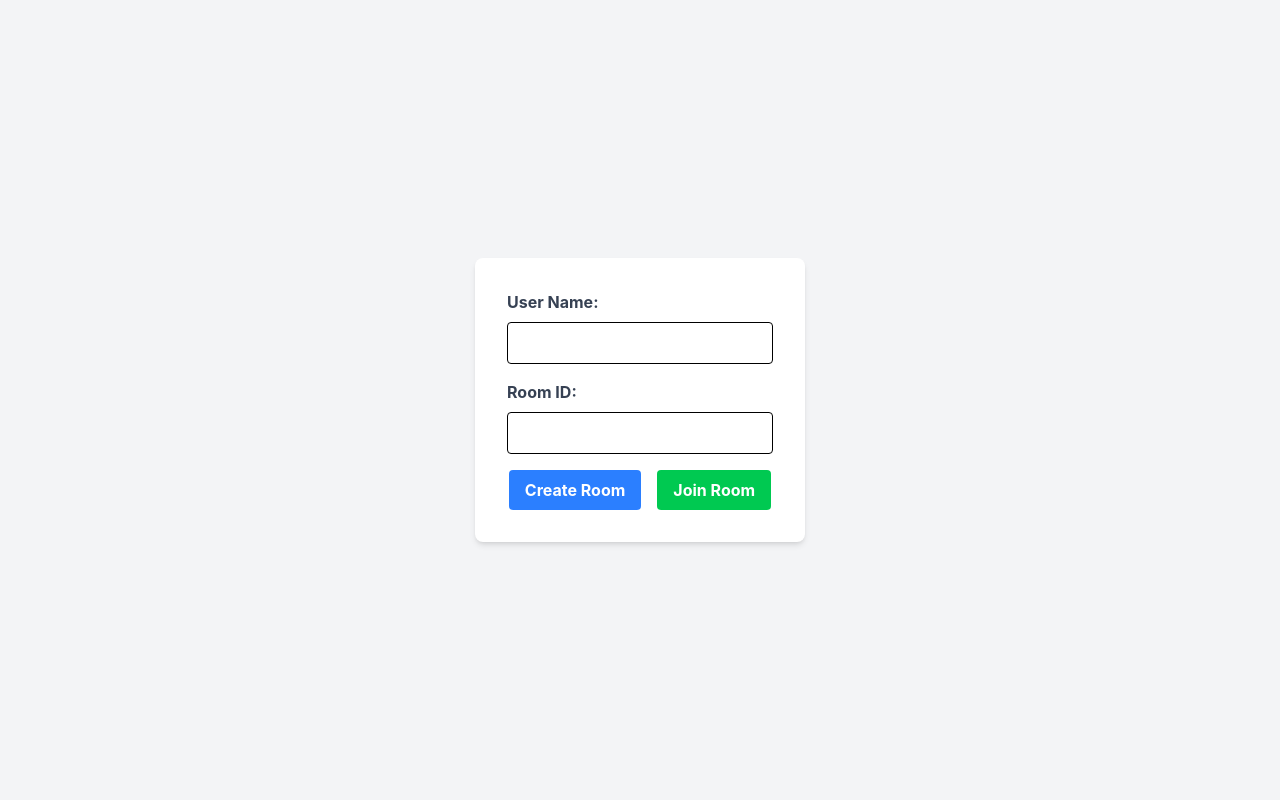
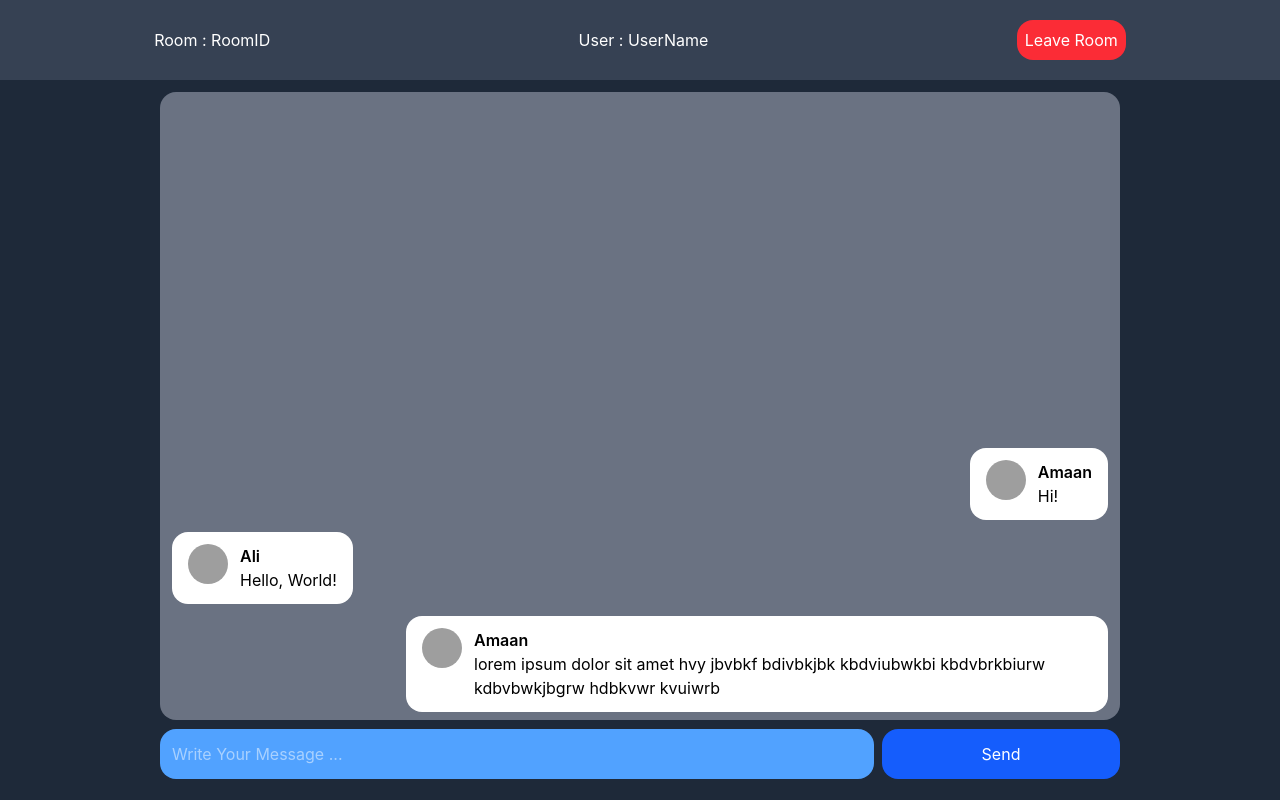
Before and after one commit to Amaanali18/ChatApp, a React (Vite) app in the folder frontend/: page /chat in a window 1280 px wide. Built offline with nearby package versions, Linux system fonts and the light colour scheme; grey boxes are pictures that could not be loaded.

Commit message:
Refined User Pages by implementing Routes

```diff
--- a/frontend/package.json
+++ b/frontend/package.json
@@ -13,6 +13,7 @@
     "@tailwindcss/vite": "^4.3.1",
     "react": "^19.2.6",
     "react-dom": "^19.2.6",
+    "react-router-dom": "^7.18.0",
     "tailwindcss": "^4.3.1"
   },
   "devDependencies": {
--- a/frontend/src/App.jsx
+++ /dev/null
@@ -1,62 +0,0 @@
-import {useState} from "react";
-
-function App() {
-
-  const [userName, setUserName] = useState('');
-  const [roomId, setRoomId] = useState('');
-
-  const handleCreateRoom = () => (
-      // Add your logic to create a room here
-      console.log(`Creating room with user: ${userName}, room ID: ${roomId}`)
-      );
-
-  const handleJoinRoom = () => (
-      // Add your logic to join a room here
-      console.log(`Joining room with user: ${userName}, room ID: ${roomId}`)
-      );
-
-  return (
-      <div className="flex justify-center items-center h-screen bg-gray-100">
-        <form className="bg-white shadow-md rounded-lg p-8 max-w-xl mx-auto">
-          <div className="mb-4">
-            <label htmlFor="userName" className="block text-gray-700 font-bold mb-2">User Name:</label>
-            <input
-                type="text"
-                id="userName"
-                value={userName}
-                onChange={(e) => setUserName(e.target.value)}
-                className="w-full p-2 rounded border focus:border-blue-500"
-            />
-          </div>
-          <div className="mb-4">
-            <label htmlFor="roomId" className="block text-gray-700 font-bold mb-2">Room ID:</label>
-            <input
-                type="text"
-                id="roomId"
-                value={roomId}
-                onChange={(e) => setRoomId(e.target.value)}
-                className="w-full p-2 rounded border focus:border-blue-500"
-            />
-          </div>
-          <div className="flex justify-center">
-            <button
-                type="button"
-                onClick={handleCreateRoom}
-                className="bg-blue-500 hover:bg-blue-700 text-white font-bold py-2 px-4 rounded focus:outline-none focus:border-blue-700"
-            >
-              Create Room
-            </button>
-            <button
-                type="button"
-                onClick={handleJoinRoom}
-                className="bg-green-500 hover:bg-green-700 text-white font-bold py-2 px-4 rounded ml-4 focus:outline-none focus:border-green-700"
-            >
-              Join Room
-            </button>
-          </div>
-        </form>
-      </div>
-  )
-}
-
-export default App
--- /dev/null
+++ b/frontend/src/components/Chat/chatComp.jsx
@@ -0,0 +1,91 @@
+import {useRef, useState} from "react";
+
+const chatComp = () => {
+
+    const [messages, setMessages] = useState([
+        {
+            content: "Hi!",
+            sender: 'Amaan'
+        },
+        {
+            content: "Hello, World!",
+            sender: 'Ali'
+        },
+        {
+            content: "lorem ipsum dolor sit amet hvy jbvbkf bdivbkjbk kbdviubwkbi kbdvbrkbiurw kdbvbwkjbgrw hdbkvwr kvuiwrb",
+            sender: 'Amaan'
+        }
+
+    ])
+
+    const [user, setUser] = useState('Amaan');
+    const [roomid, setRoomid] = useState("")
+    const [input, setInput] = useState("")
+    const [stompClient, setStompClient] = useState(null)
+
+    const inputRef = useRef(null)
+    const chatRef = useRef(null)
+
+
+
+    return (
+        <div className="min-h-screen min-w-screen flex flex-col bg-gray-800 text-white focus:outline-0">
+            <header className="fixed h-[10%] w-full bg-gray-700 flex justify-around items-center ">
+                <div>
+                    <h1>Room : <span>RoomID</span></h1>
+                </div>
+                <div>
+                    <h1>User : <span>UserName</span></h1>
+                </div>
+                <div>
+                    <button className="h-1/2 w-max px-2 py-2 bg-red-500 hover:bg-red-800 rounded-2xl">Leave Room</button>
+                </div>
+            </header>
+            <main className="mt-3 fixed top-[10%] h-[78.5%] w-full flex flex-col items-center justify-center mx-auto">
+                <div className="h-full w-3/4 px-3 py-2 rounded-2xl bg-gray-500 overflow-y-auto scrollbar-none">
+                    <div className="flex flex-col justify-end min-h-full">
+                        {messages.map((message, index) => (
+                            <div
+                                key={index}
+                                className={`flex mt-3 ${
+                                    user === message.sender
+                                        ? "justify-end"
+                                        : "justify-start"
+                                }`}>
+                                <div
+                                    className="w-fit max-w-[75%] min-h-14 bg-white text-black px-4 py-3 rounded-2xl flex items-start gap-3">
+                                    <div className="w-10 h-10 shrink-0">
+                                        <img
+                                            src="https://imgs.search.brave.com/L3aVk2Ws9bJTfmLYFXyJPNsv__LTW4dYsRuhGDFzX40/rs:fit:860:0:0:0/g:ce/aHR0cHM6Ly90aHVt/YnMuZHJlYW1zdGlt/ZS5jb20vYi9kZWZh/dWx0LWF2YXRhci1w/cm9maWxlLWljb24t/dmVjdG9yLXNvY2lh/bC1tZWRpYS11c2Vy/LWltYWdlLTE4MjE0/NTc3Ny5qcGc"
+                                            alt="Avatar"
+                                            className="w-full h-full rounded-full object-cover"
+                                        />
+                                    </div>
+                                    <div className="flex flex-col">
+                                        <p className="font-semibold">
+                                            {message.sender}
+                                        </p>
+                                        <p className="wrap-break-words whitespace-pre-wrap">
+                                            {message.content}
+                                        </p>
+                                    </div>
+                                </div>
+                            </div>
+                        ))}
+                    </div>
+                </div>
+            </main>
+            <div className="mt-3 fixed bottom-[-2%] w-full h-[12.5%]">
+                <div className="h-3/4 w-3/4 mx-auto flex items-center justify-center gap-2">
+                    <input type={'text'} placeholder={'Write Your Message ... '}
+                           className="px-3 rounded-2xl h-2/3 w-3/4 bg-blue-400"/>
+                    <button type={'submit'}
+                            className="rounded-2xl h-2/3 w-1/4 bg-blue-600 cursor-pointer hover:bg-blue-900">Send
+                    </button>
+                </div>
+            </div>
+        </div>
+    )
+}
+
+export default chatComp;
--- /dev/null
+++ b/frontend/src/components/HomeFile/homeComp.jsx
@@ -0,0 +1,61 @@
+import {useState} from 'react';
+
+const HomeFile = () => {
+    const [userName, setUserName] = useState('');
+    const [roomId, setRoomId] = useState('');
+
+    const handleCreateRoom = () => (
+        // Add your logic to create a room here
+        console.log(`Creating room with user: ${userName}, room ID: ${roomId}`)
+    );
+
+    const handleJoinRoom = () => (
+        // Add your logic to join a room here
+        console.log(`Joining room with user: ${userName}, room ID: ${roomId}`)
+    );
+
+    return (
+        <div className="flex justify-center items-center h-screen bg-gray-100 focus:outline-none">
+            <form className="bg-white shadow-md rounded-lg p-8 max-w-xl mx-auto">
+                <div className="mb-4">
+                    <label htmlFor="userName" className="block text-gray-700 font-bold mb-2">User Name:</label>
+                    <input
+                        type="text"
+                        id="userName"
+                        value={userName}
+                        onChange={(e) => setUserName(e.target.value)}
+                        className="w-full p-2 rounded border focus:border-blue-500"
+                    />
+                </div>
+                <div className="mb-4">
+                    <label htmlFor="roomId" className="block text-gray-700 font-bold mb-2">Room ID:</label>
+                    <input
+                        type="text"
+                        id="roomId"
+                        value={roomId}
+                        onChange={(e) => setRoomId(e.target.value)}
+                        className="w-full p-2 rounded border focus:border-blue-500"
+                    />
+                </div>
+                <div className="flex justify-center">
+                    <button
+                        type="button"
+                        onClick={handleCreateRoom}
+                        className="bg-blue-500 hover:bg-blue-700 text-white font-bold py-2 px-4 rounded focus:outline-none focus:border-blue-700"
+                    >
+                        Create Room
+                    </button>
+                    <button
+                        type="button"
+                        onClick={handleJoinRoom}
+                        className="bg-green-500 hover:bg-green-700 text-white font-bold py-2 px-4 rounded ml-4 focus:outline-none focus:border-green-700"
+                    >
+                        Join Room
+                    </button>
+                </div>
+            </form>
+        </div>
+    )
+}
+
+export default HomeFile;
--- /dev/null
+++ b/frontend/src/components/store.js
@@ -0,0 +1,4 @@
+import HomeFile from "./HomeFile/homeComp.jsx";
+import ChatFile from "./Chat/chatComp.jsx";
+
+export {HomeFile,ChatFile}
--- /dev/null
+++ b/frontend/src/config/Routes.jsx
@@ -0,0 +1,13 @@
+import {Routes,Route} from 'react-router-dom'
+import {HomeFile,ChatFile} from "../components/store.js";
+
+const AppRoutes = () => {
+    return (
+        <Routes>
+            <Route path="/" element={<HomeFile/>}/>
+            <Route path="/chat" element={<ChatFile/>} />
+        </Routes>
+    )
+}
+
+export default AppRoutes;
--- a/frontend/src/main.jsx
+++ b/frontend/src/main.jsx
@@ -1,8 +1,12 @@
 
 import { createRoot } from 'react-dom/client'
 import './index.css'
-import App from './App.jsx'
+import AppRoutes from "./config/Routes.jsx";
+import {BrowserRouter} from "react-router-dom";
 
 createRoot(document.getElementById('root')).render(
-    <App />
+    <BrowserRouter>
+        <AppRoutes />
+    </BrowserRouter>
+
 )
```
Also changed, not shown: 1 other file (tests, documents, lock files or other folders).
